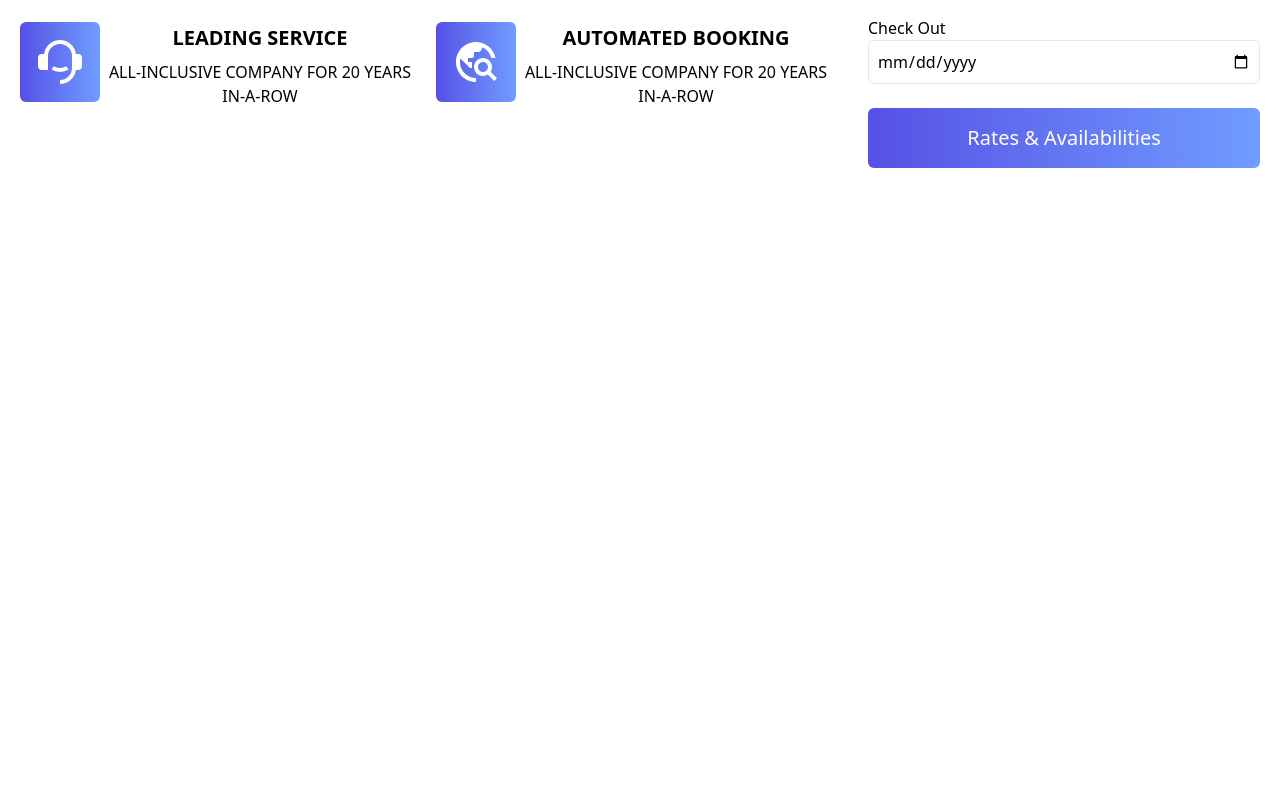
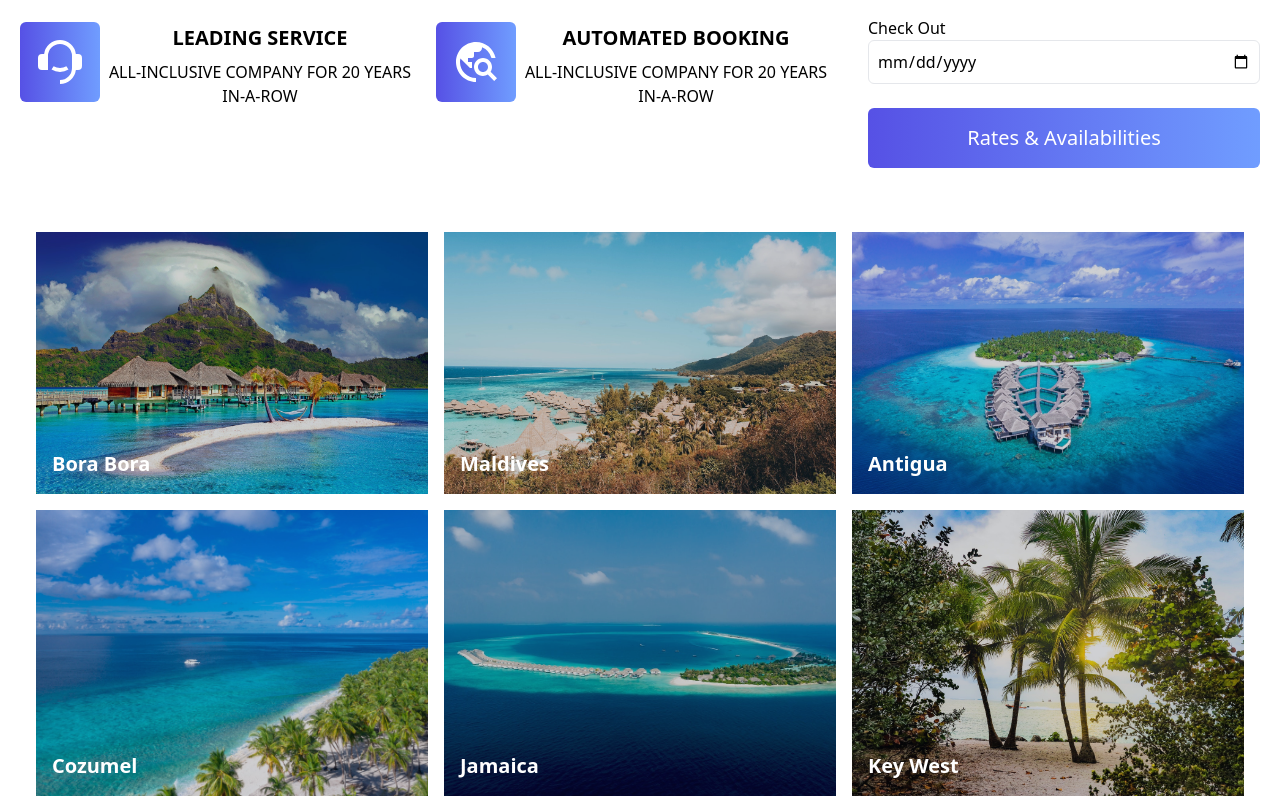
Before and after one commit to jehangir147/travel-booking, a React (Create React App) app: page / in a window 1280 px wide. Shown: the part 1879-2675 px from the top of the page. Before the commit the page ends 2111 px from the top, so only its background shows below. Built offline with nearby package versions, Linux system fonts and the light colour scheme.

Commit message:
implemented Select Section

```diff
--- a/src/App.js
+++ b/src/App.js
@@ -3,6 +3,7 @@
 import Hero from "./Components/Hero";
 import Destination from "./Components/Destination";
 import Search from "./Components/Search";
+import Selects from "./Components/Selects";
 
 function App() {
   return (
@@ -11,6 +12,7 @@
       <Hero />
       <Destination />
       <Search />
+      <Selects />
     </div>
   );
 }
--- /dev/null
+++ b/src/Components/Selects.jsx
@@ -0,0 +1,24 @@
+import React from "react";
+
+import BoraBora from "../assets/borabora.jpg";
+import BoraBora2 from "../assets/borabora2.jpg";
+import Maldives from "../assets/maldives.jpg";
+import Maldives2 from "../assets/maldives2.jpg";
+import Maldives3 from "../assets/maldives3.jpg";
+import KeyWest from "../assets/keywest.jpg";
+import SelectsCard from "./SelectsCard";
+
+const Selects = () => {
+  return (
+    <div className=" max-w-[1240px] mx-auto px-4 grid sm:grid-cols-2 md:grid-cols-3 gap-4">
+      <SelectsCard bg={BoraBora} text="Bora Bora" />
+      <SelectsCard bg={BoraBora2} text="Maldives" />
+      <SelectsCard bg={Maldives} text="Antigua" />
+      <SelectsCard bg={Maldives2} text="Cozumel" />
+      <SelectsCard bg={Maldives3} text="Jamaica" />
+      <SelectsCard bg={KeyWest} text="Key West" />
+    </div>
+  );
+};
+
+export default Selects;
--- /dev/null
+++ b/src/Components/SelectsCard.jsx
@@ -0,0 +1,16 @@
+import React from "react";
+
+const SelectsCard = (props) => {
+  return (
+    <div className=" relative">
+      <img className=" w-full h-full object-cover" src={props.bg} alt="" />
+      <div className=" absolute top-0 left-0 bg-gray-900/20 w-full h-full">
+        <p className=" absolute bottom-4 left-4 text-xl font-bold text-white">
+          {props.text}
+        </p>
+      </div>
+    </div>
+  );
+};
+
+export default SelectsCard;
```
